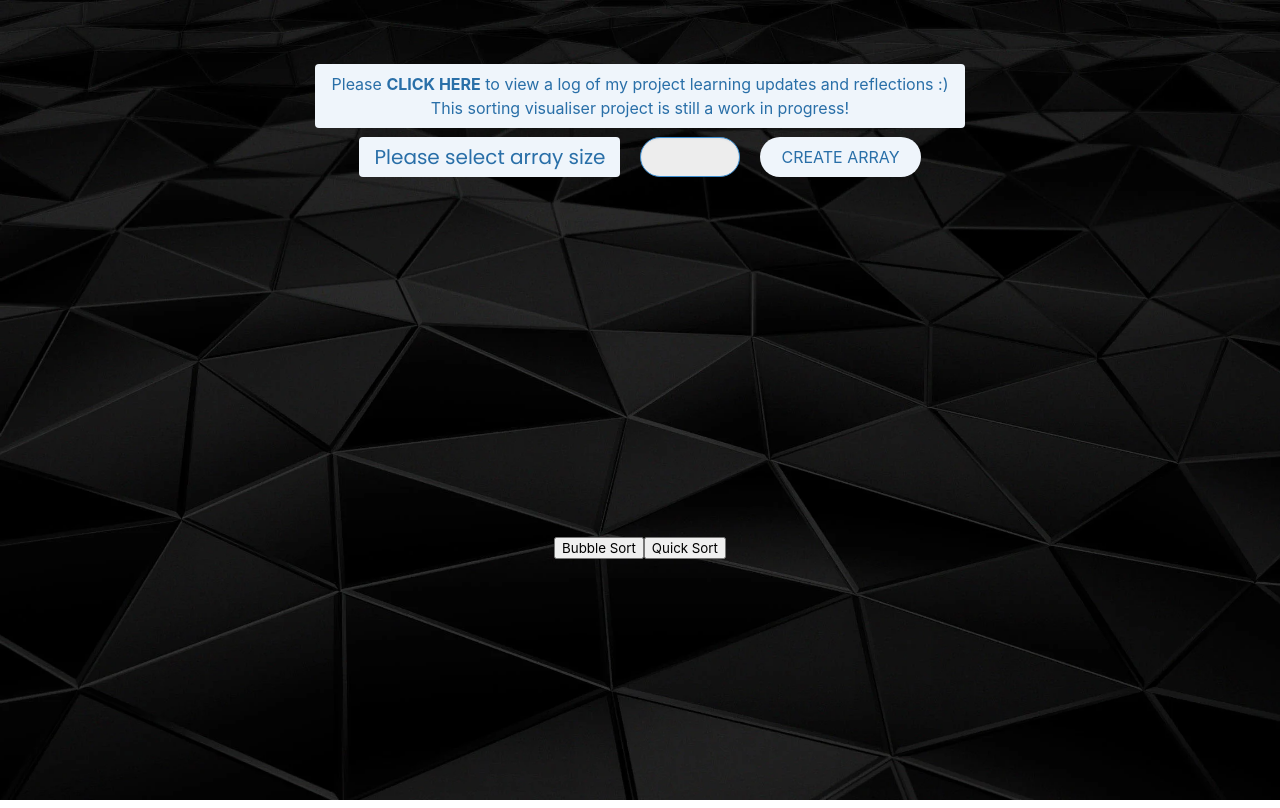
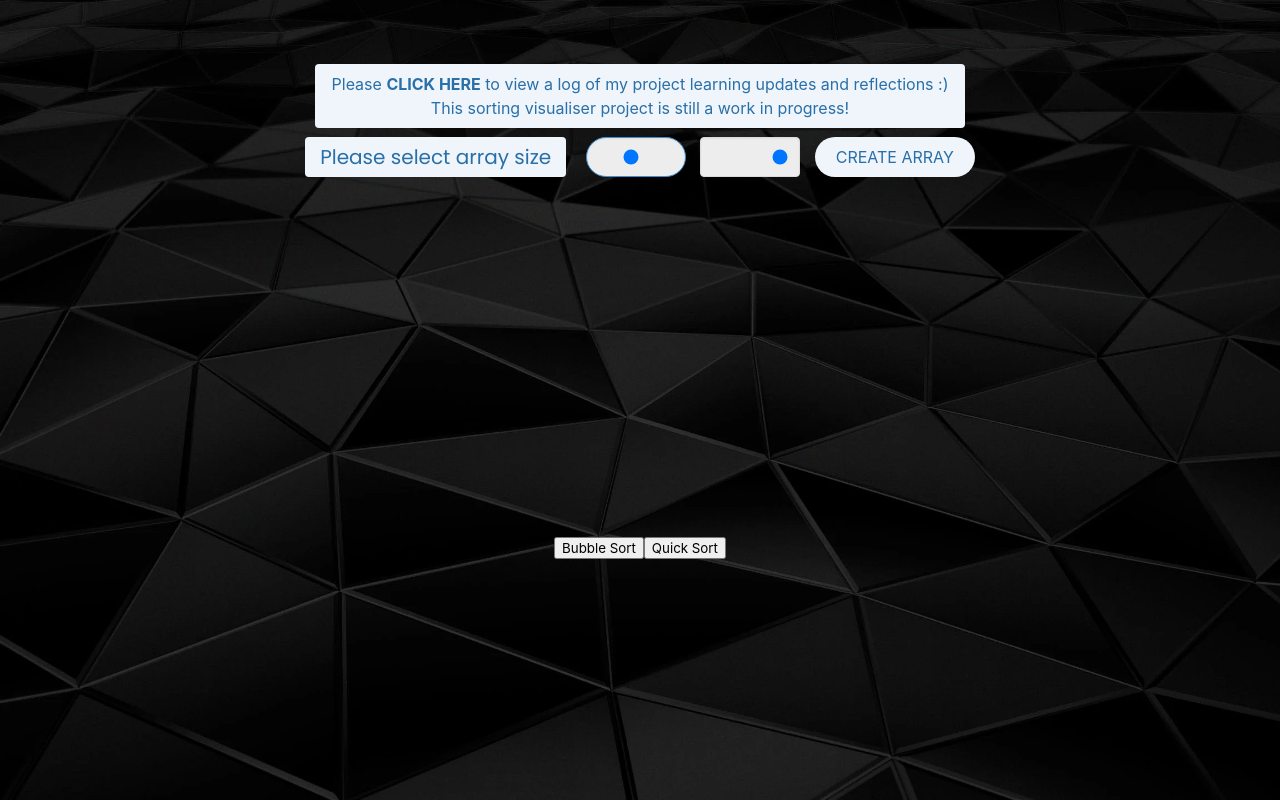
Before and after one commit to doktaa/sort-vis, a React (Create React App) app: page / in a window 1280 px wide. Built offline with nearby package versions, Linux system fonts and the light colour scheme.

Commit message:
QOL Update
QOL Changes - Added sliders for user-defined array size and animation delay :)

```diff
--- a/src/App.css
+++ b/src/App.css
@@ -87,7 +87,7 @@ body {
   width: 100%;
 }
 
-#barCountInput {
+.sliderInput {
   width: 100px;
   background-color: rgb(237, 237, 237) !important;
 }
--- a/src/App.js
+++ b/src/App.js
@@ -10,26 +10,39 @@ import { findAllByDisplayValue } from '@testing-library/react';
 
 function App() {
 
+  const defaultBarCount = {default: 100, min: 0, max: 250}
+  const defaultDelay = {min: -11, max: -1}
+  const aniSpeedConstants = {bubble: -5, quick: -8}
 
-  const [input, setInput] = useState(0);
+
+  const [input, setInput] = useState(defaultBarCount.default);
+  const [delayInc, setDelayInc] = useState(defaultDelay.max);
   const [sortArray, setSortArray] = useState([]);
   const [displayAreaStyle, setDisplayAreaStyle] = useState ({visibility: "hidden"});
   const [reflectionsStyle, setReflectionsStyle] = useState ({visibility: "hidden"});
   let tempArray = [];
   let swapped;
-  let delay;
+
+  let delay = 0;
 
   useEffect(() => {
     ReactDOM.render(<DisplayArea array={sortArray} total={input}/>, document.getElementById('displayArea'))
   }, [sortArray])
 
   function inputChange(e) {
-    setInput(e.target.value > 500 ? 500 : e.target.value)
+    switch(e.target.id) {
+      case "barCountInput": setInput(e.target.value);
+      break;
+      case "delayInput": setDelayInc(e.target.value);
+      break;
+    }
   }
 
   function defineArray() {
 
-    setDisplayAreaStyle({visibility: input !== 0 ? "visible" : "hidden"})
+    console.log(delayInc)
+
+    setDisplayAreaStyle({visibility: input == 0 ? "hidden" : "visible"})
 
     // if(input != 0) {
     //   setDisplayAreaStyle({visibility: "visible"})
@@ -64,15 +77,11 @@ function App() {
     do {
       swapped = false
 
-
-
-
-
       for(let i = 0; i < tempArray.length; i++) {
 
         if(tempArray[i + 1] < tempArray[i]) {
 
-          delay += 20
+          delay += (delayInc * aniSpeedConstants.bubble);
           bubbleAnimate(i, delay, [...tempArray], pass)
 
           let temp = tempArray[i];
@@ -97,6 +106,8 @@ function App() {
 
     setTimeout(() => {
 
+      console.log('bb delay', delay);
+
       if(pass === "swapped") {
         let loadArray = [...animateArray].map((num, index) => {return {value: num, color: "green"}});
         setSortArray(loadArray);
@@ -111,7 +122,7 @@ function App() {
 
       let loadArray = [...animateArray].map((num, index) => {return {value: num, color: (index > (animateArray.length - pass)) ? "green" : "white"}})
 
-      console.log('bubble pre display', loadArray, pass)
+      // console.log('bubble pre display', loadArray, pass)
 
       setSortArray(loadArray);
 
@@ -214,7 +225,7 @@ function App() {
         let tempArray = [...arr].map((num, index) => {return {value: num, color: sorted.indexOf(index) >= 0 ? "green" : "white"}})
         setSortArray(tempArray)
       }
-    }, delay += 5)
+    }, delay += (delayInc * aniSpeedConstants.quick))
   }
 
   return (
@@ -249,7 +260,8 @@ function App() {
           </button>
 
           <span className="tag is-info is-light is-large margin1">Please select array size</span>
-          <input className="input is-info is-rounded margin1" type="number" id="barCountInput" onChange={inputChange}/>
+          <input className="input is-info is-rounded margin1 sliderInput" type="range" min={defaultBarCount.min} max={defaultBarCount.max} defaultValue={defaultBarCount.default} id="barCountInput" onChange={inputChange}/> {/*User defined array size*/}
+          <input className="input sliderInput" type="range" min={defaultDelay.min} max={defaultDelay.max} defaultValue={defaultDelay.max} id="delayInput" onChange={inputChange}/> {/*User defined array size*/}
           <button className="margin1 button is-info is-light is-normal is-rounded" onClick={defineArray}>CREATE ARRAY</button>
 
           <div className="alignBottom">
--- a/src/components/Reflections.js
+++ b/src/components/Reflections.js
@@ -82,6 +82,16 @@ const Reflections = (props) => {
                 quicksort process but found out that OBJECTS WITHIN ARRAYS ACT AS REFERENCES AND THUS CANNOT BE CLONED IN A SHALLOW COPY.
                 <br/>
                 Modified to using a separate array to just store sorted bar indexes :( much boring such zzz
+                <br/><br/>
+                2021/03/13
+                <br/>
+                Gonna change array size and delay to a user input using sliders
+                QUESTION FOR LATER RESEARCH: input sliders with onchange events which update state values works AFTER you move the sliders, how to make react set state using default values on first render/load?
+                TEMPORARY SOLUTION = set default value for usestate based on a variable, input defaultvalue will also be variable for consistency...
+                <br/>
+                Started off using 2 separate onchange functions for barcount and delay inputs, realised i can use e.target.id and just have one function :O
+                Since for the delay, when the slider is HIGHER we want LESS delay (smaller value when higher value), will use negative values for input and then use absolute value, budget thinking hehe
+                SIOIJOSEJIFJISEFPJSEPF NICE NICE NICE NICE SPEED CONTROLS LITTTTT
             </p>
         </div>
     )
```
